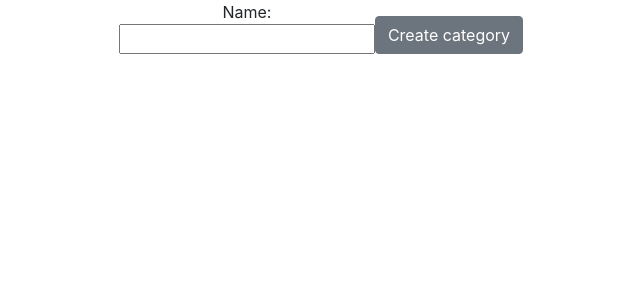
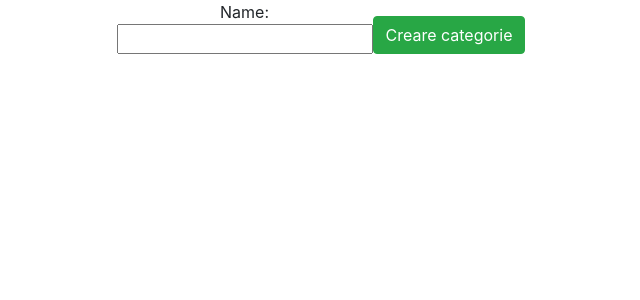
Before and after one commit to AWP2018-2019/Zikipedia, a Django app: template app/templates/category_create.html in a window 1280 px wide. Shown: the part 56-356 px from the top of the page, without its empty margins (319-959 px from the left). Run offline with Django 3.2, Linux system fonts and the light colour scheme; the template is opened without the code that fills it: values that come from a table or form of the project are taken from there, others are empty; parts of the project's set-up code (start-up, migrations or seed data) failed here and were passed over; some libraries are stand-ins or nearby versions.

Commit message:
last last commit

```diff
--- a/app/templates/category_create.html
+++ b/app/templates/category_create.html
@@ -1,12 +1,12 @@
 {% extends 'base.html' %}
 {% block title %}
-  Create post
+  Create category
 {% endblock%}
 
 {% block content %}
   <form method="post" class="form-inline justify-content-center">
     {% csrf_token %}
     {{form.as_p}}
-    <input class="btn btn-secondary" type="submit" value="Create category" />
+    <input class="btn btn-success" type="submit" value="Creare categorie" />
   </form>
 {% endblock %}
--- a/app/templates/index.html
+++ b/app/templates/index.html
@@ -9,7 +9,12 @@
 
 
 <div class="jumbotron">
+  <div>
   <h1 align="center"><b><i>Categorii</i></b></h1>
+    {%if user.is_superuser %}
+  <h1 align="center"><a class="btn btn-success" href="{% url 'category_create' %}">Adauga categorie</a></h1>
+  {%endif%}
+  </div>
   {%for category in categories %}
       <a class="btn btn-primary" style="border-color: #eee; border-width: 5px;" href="{% url 'category_detail' category.id %}">
         {{ category.name }}
```
